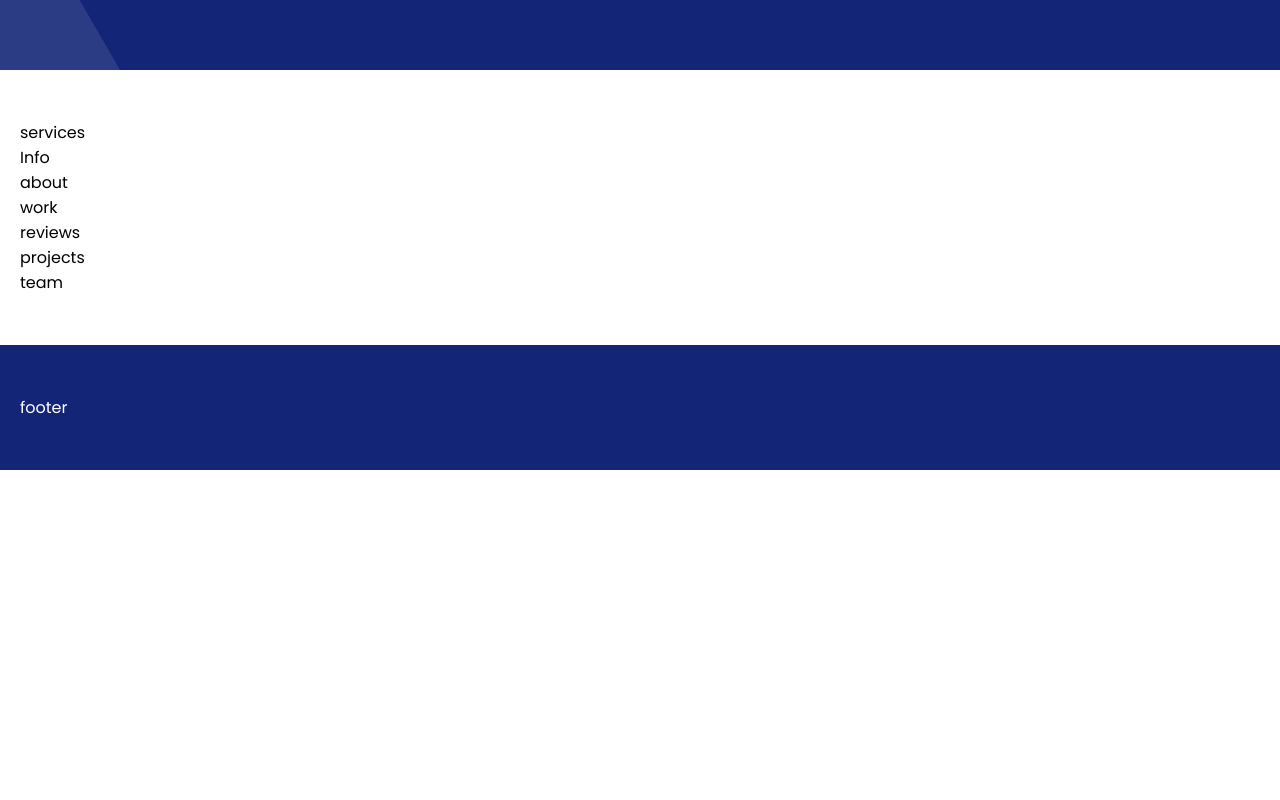
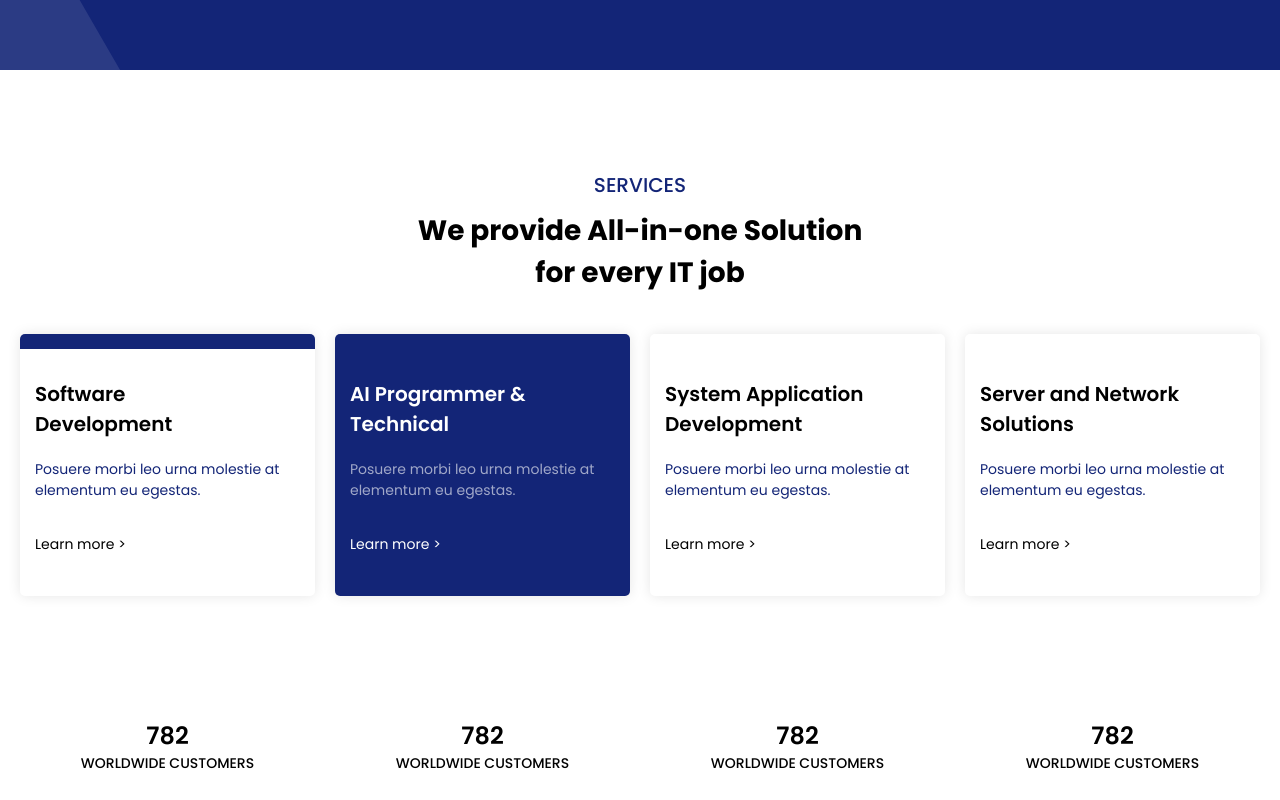
Before and after one commit to avimalhotra/it-website-dec25-online, a plain HTML site: page index.html in a window 1280 px wide. Shown: the part 680-1480 px from the top of the page. Before the commit the page ends 1150 px from the top, so only its background shows below. Drawn offline with Linux system fonts and the light colour scheme.

Commit message:
Services and Info

```diff
--- a/css/style.css
+++ b/css/style.css
@@ -13,6 +13,7 @@ html{
      --gray:#92989F;
      --black:#000;
      --blackop:#0009;
+     --whiteop:#fff9;
 }
 
 body{font: 16px/normal "Poppins", sans-serif;}
@@ -25,6 +26,7 @@ body{font: 16px/normal "Poppins", sans-serif;}
 .justify-center{ justify-content: center;}
 .justify-right{ justify-content: right;}
 .img-resp{ max-width: 100%; height: auto;}
+.text-center{text-align: center;}
 
 /* grid */
 .row{ display: grid; grid-template-columns: repeat(12, 1fr); gap: 2rem;}
@@ -53,7 +55,25 @@ header{ padding: 58px 0 61px; }
 .banner :is(.caption,.para){ margin-right: 100px;}
 .banner a{ display: inline-block; width: 185px; line-height: 50px; background: var(--white); color: var(--black); border-radius: 5px; text-align: center; font-weight: 600; }
 
-.wrap-2{ background: var(--white); color: var(--black); padding: 5rem 0;}
+
+
+.wrap-2{ background: var(--white); color: var(--black); padding: 10rem 0;}
+.wrap-2 h2{ font-size: 20px; font-weight: 500; color: var(--blue);}
+.wrap-2 h2+p{ font-size: 28px; font-weight: 700; color: var(--black); margin: 1rem 0 4rem;}
+.service{ padding: 45px 60px 40px 30px; border-radius: 5px; box-shadow: 0 0 13px #0000001a; position: relative;}
+.service h3{ font-size: 20px; font-weight: 600; }
+.service p{ font-size: 14px; color: var(--blue); margin: 20px 0 30px; }
+.service a{ font-size: 14px; color: inherit;}
+.services .col-3:nth-child(1) section::before{ content: ''; position: absolute; background: var(--blue); height: 15px; left: 0; right: 0; top: 0; border-radius: 5px 5px 0 0; }
+.services .col-3:nth-child(2) section{ background: var(--blue); color: var(--white);}
+.services .col-3:nth-child(2) section p{ color: var(--whiteop);}
+
+.info{ margin: 10rem 0; }
+.info-block{ padding: 21.5px 0;}
+.info-block p{ font-size: 14px; font-weight: 500;}
+.info-block p b{ font-size: 24px; font-weight: 600;}
+.work{ margin: 10rem 0; }
+.projects{ margin: 10rem 0; }
 
 
 .wrap-3{ background: var(--blue); color: var(--white); padding: 5rem 0;}
@@ -63,6 +83,7 @@ header{ padding: 58px 0 61px; }
 @media screen and (max-width:1280px){
      .wrap-1 nav ul{ gap: 2rem;}
      .banner :is(.caption,.para){ margin-right: 0px;}
+     .service{ padding: 45px 15px 40px 15px;}
 }
 
 @media screen and (max-width:980px){
--- a/index.html
+++ b/index.html
@@ -47,8 +47,66 @@
      </div>
       <main class="wrap-2">
           <div class="container">
-               <section class="services">services</section>
-               <div class="info">Info</div>
+               <article class="services">
+                    <div class="text-center">
+                         <h2>SERVICES</h2>
+                         <p>We provide All-in-one Solution <br> for every IT job</p>
+                    </div>
+                    <div class="row">
+                         <div class="col-3 col-t-6 col-p-12">
+                              <section class="service">
+                                   <h3>Software <br> Development</h3>
+                                   <p>Posuere morbi leo urna molestie at elementum eu egestas.</p>
+                                   <a href="">Learn more ></a>
+                              </section>
+                         </div>
+                         <div class="col-3 col-t-6 col-p-12">
+                              <section class="service">
+                                   <h3>AI Programmer & <br> Technical</h3>
+                                   <p>Posuere morbi leo urna molestie at elementum eu egestas.</p>
+                                   <a href="">Learn more ></a>
+                              </section>
+                         </div>
+                         <div class="col-3 col-t-6 col-p-12">
+                              <section class="service">
+                                   <h3>System Application  <br> Development</h3>
+                                   <p>Posuere morbi leo urna molestie at elementum eu egestas.</p>
+                                   <a href="">Learn more ></a>
+                              </section>
+                         </div>
+                         <div class="col-3 col-t-6 col-p-12">
+                              <section class="service">
+                                   <h3>Server and Network <br> Solutions</h3>
+                                   <p>Posuere morbi leo urna molestie at elementum eu egestas.</p>
+                                   <a href="">Learn more ></a>
+                              </section>
+                         </div>
+                    </div>
+               </article>
+               <div class="info">
+                    <div class="row">
+                         <div class="col-3 col-t-6 col-p-12">
+                              <div class="info-block text-center">
+                                   <p><b>782</b> <br> WORLDWIDE CUSTOMERS</p>
+                              </div>
+                         </div>
+                         <div class="col-3 col-t-6 col-p-12">
+                              <div class="info-block text-center">
+                                   <p><b>782</b> <br> WORLDWIDE CUSTOMERS</p>
+                              </div>
+                         </div>
+                         <div class="col-3 col-t-6 col-p-12">
+                              <div class="info-block text-center">
+                                   <p><b>782</b> <br> WORLDWIDE CUSTOMERS</p>
+                              </div>
+                         </div>
+                         <div class="col-3 col-t-6 col-p-12">
+                              <div class="info-block text-center">
+                                   <p><b>782</b> <br> WORLDWIDE CUSTOMERS</p>
+                              </div>
+                         </div>
+                    </div>
+               </div>
                <section class="about">about</section>
                <section class="work">work</section>
                <section class="reviews">reviews</section>
```
